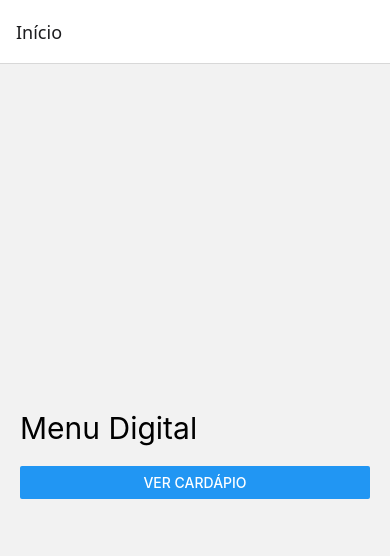
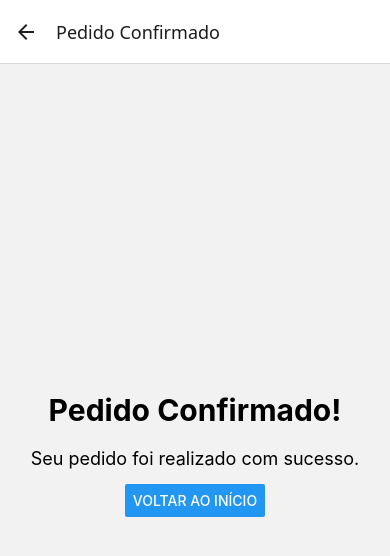
Before and after one commit to marcelloamj12/pastelaria-app, a React Native app: screen /PedidoConfirmado in a window 390 px wide. Shown: the top 556 px of the page. Built offline with nearby package versions, Linux system fonts and the light colour scheme.

Commit message:
feat: adiciona tela de confirmacao do pedido

```diff
--- a/src/navigation/AppNavigator.js
+++ b/src/navigation/AppNavigator.js
@@ -6,10 +6,12 @@ import CardapioScreen from '../screens/CardapioScreen';
 import ProdutoScreen from '../screens/ProdutoScreen';
 import CarrinhoScreen from '../screens/CarrinhoScreen';
 import FinalizacaoScreen from '../screens/FinalizacaoScreen';
+import PedidoConfirmadoScreen from '../screens/PedidoConfirmadoScreen';
 
 const Stack = createNativeStackNavigator();
 
 export default function AppNavigator() {
+
   return (
     <Stack.Navigator initialRouteName="Home">
 
@@ -36,13 +38,21 @@ export default function AppNavigator() {
         component={CarrinhoScreen}
         options={{ title: 'Carrinho' }}
       />
+
       <Stack.Screen
         name="Finalizacao"
         component={FinalizacaoScreen}
         options={{ title: 'Finalizar Pedido' }}
       />
 
-
+      <Stack.Screen
+        name="PedidoConfirmado"
+        component={PedidoConfirmadoScreen}
+        options={{
+          title: 'Pedido Confirmado',
+          headerBackVisible: false
+        }}
+      />
 
     </Stack.Navigator>
   );
--- a/src/screens/FinalizacaoScreen.js
+++ b/src/screens/FinalizacaoScreen.js
@@ -3,8 +3,7 @@ import {
   View,
   Text,
   Button,
-  StyleSheet,
-  Alert
+  StyleSheet
 } from 'react-native';
 
 export default function FinalizacaoScreen({ route, navigation }) {
@@ -14,13 +13,9 @@ export default function FinalizacaoScreen({ route, navigation }) {
   const total = route.params?.total;
 
   function confirmarPedido() {
-
-    Alert.alert(
-      'Pedido realizado!',
-      'Seu pedido foi realizado com sucesso.'
-    );
-
-    navigation.popToTop();
+    navigation.navigate('PedidoConfirmado', {
+      total: total
+    });
   }
 
   return (
--- /dev/null
+++ b/src/screens/PedidoConfirmadoScreen.js
@@ -0,0 +1,71 @@
+import React from 'react';
+import {
+  View,
+  Text,
+  Button,
+  StyleSheet
+} from 'react-native';
+
+export default function PedidoConfirmadoScreen({ route, navigation }) {
+
+  const total = route.params?.total;
+
+  function voltarInicio() {
+    navigation.popToTop();
+  }
+
+  return (
+    <View style={styles.container}>
+
+      <Text style={styles.titulo}>
+        Pedido Confirmado!
+      </Text>
+
+      <Text style={styles.mensagem}>
+        Seu pedido foi realizado com sucesso.
+      </Text>
+
+      {total !== undefined && (
+        <Text style={styles.total}>
+          Total do pedido: R$ {total.toFixed(2)}
+        </Text>
+      )}
+
+      <Button
+        title="Voltar ao Início"
+        onPress={voltarInicio}
+      />
+
+    </View>
+  );
+}
+
+const styles = StyleSheet.create({
+
+  container: {
+    flex: 1,
+    justifyContent: 'center',
+    alignItems: 'center',
+    padding: 20,
+  },
+
+  titulo: {
+    fontSize: 30,
+    fontWeight: 'bold',
+    marginBottom: 20,
+    textAlign: 'center',
+  },
+
+  mensagem: {
+    fontSize: 18,
+    marginBottom: 15,
+    textAlign: 'center',
+  },
+
+  total: {
+    fontSize: 22,
+    fontWeight: 'bold',
+    marginBottom: 30,
+  },
+
+});
```
Lines whose indentation alone changed are shown as unchanged.
